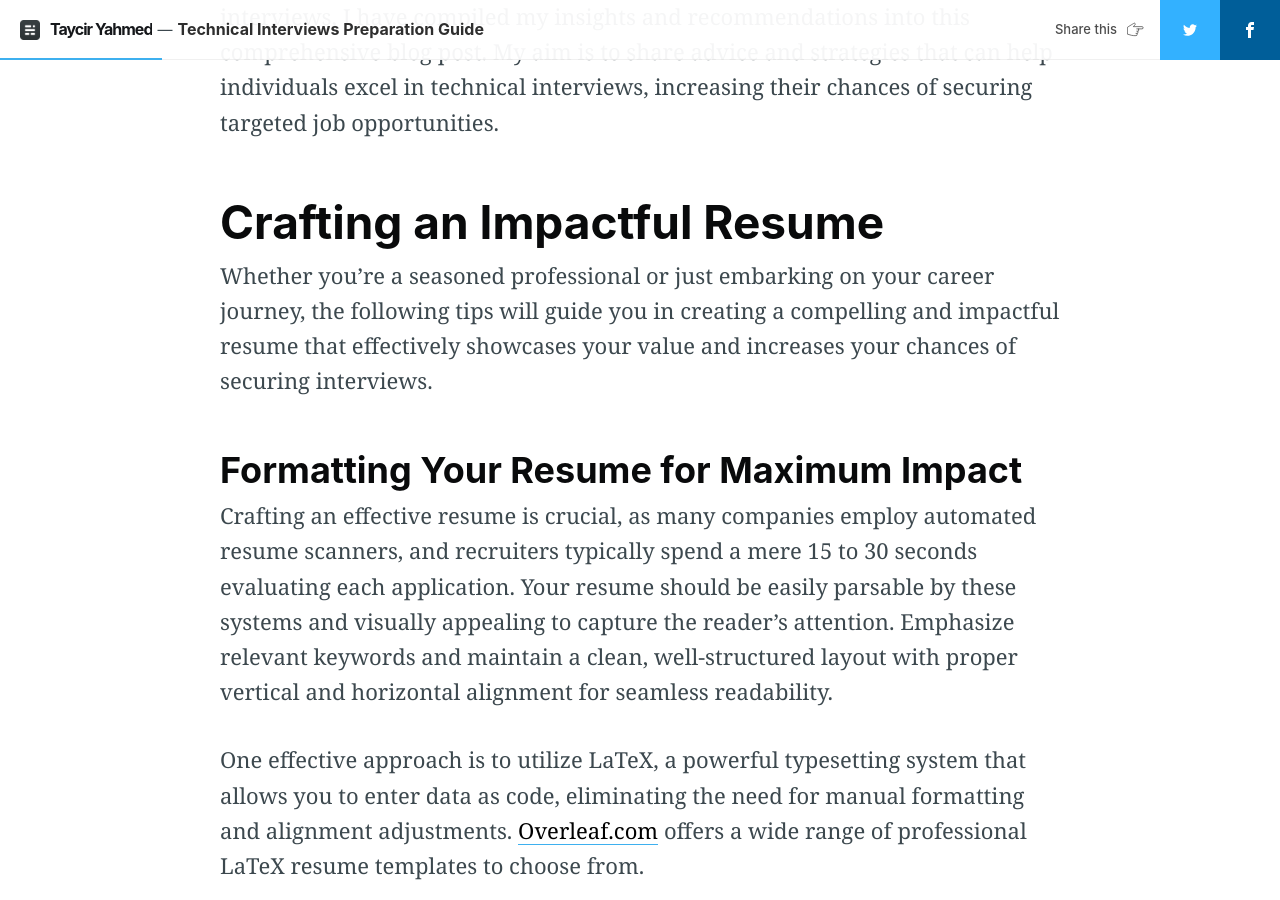
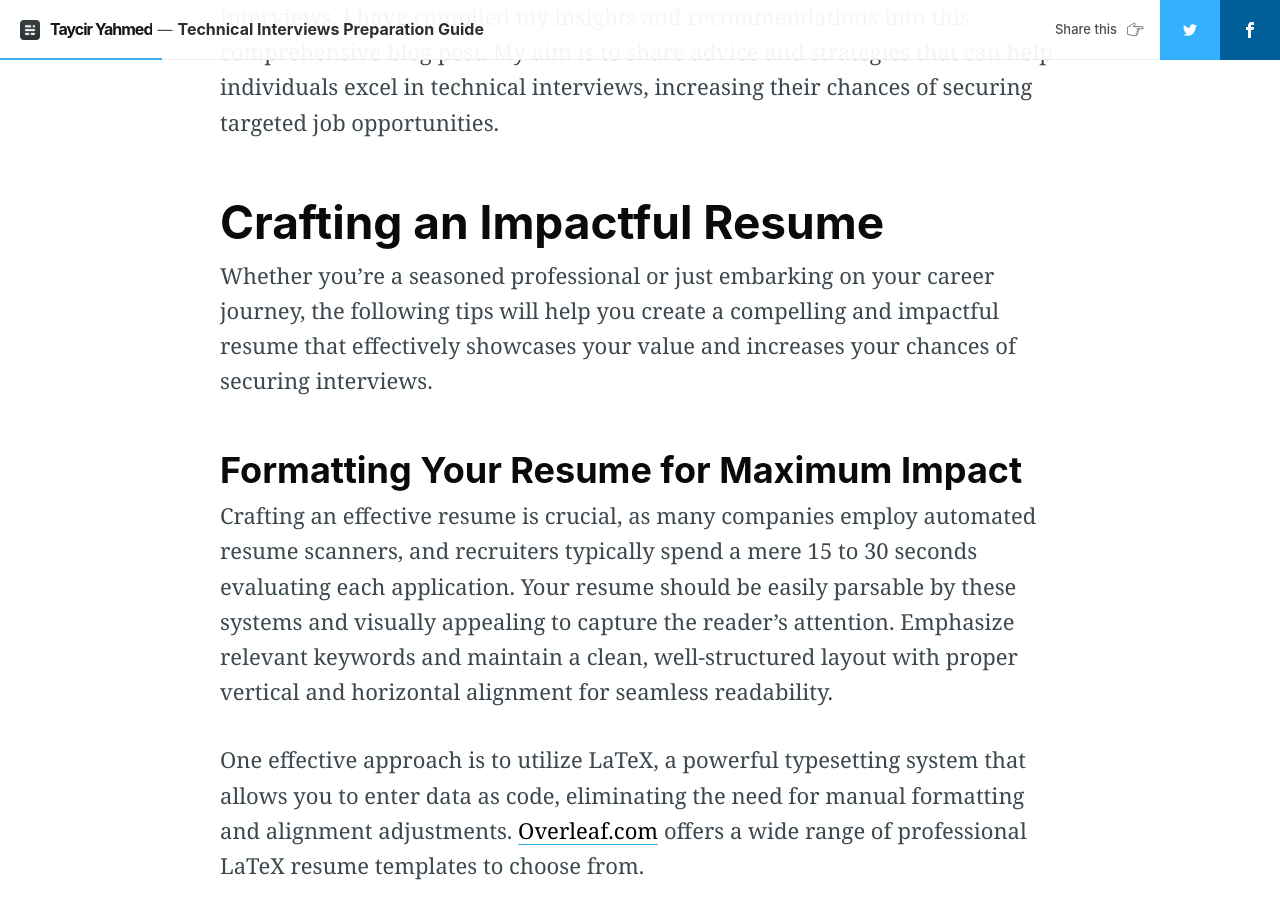
Before and after one commit to tayciryahmed/tayciryahmed.github.io, a Jekyll site: the page built from _posts/2024-05-27-tech-interviews-guide.markdown, in a window 1280 px wide and 900 px high, scrolled down 1332 px. Built offline with Jekyll 4.4.1, drawn with Linux system fonts in a browser that asks for light colours; nearby versions of some CDN libraries; comment, search, counter and statistics services are not loaded.

Commit message:
Update 2024-05-27-tech-interviews-guide.markdown

```diff
--- a/_posts/2024-05-27-tech-interviews-guide.markdown
+++ b/_posts/2024-05-27-tech-interviews-guide.markdown
@@ -16,7 +16,7 @@
 Given the frequent requests I receive for guidance on preparing for technical interviews, I have compiled my insights and recommendations into this comprehensive blog post. My aim is to share  advice and strategies that can help individuals excel in technical interviews, increasing their chances of securing targeted job opportunities.
 
 # Crafting an Impactful Resume
-Whether you're a seasoned professional or just embarking on your career journey, the following tips will guide you in creating a compelling and impactful resume that effectively showcases your value and increases your chances of securing interviews.
+Whether you're a seasoned professional or just embarking on your career journey, the following tips will help you create a compelling and impactful resume that effectively showcases your value and increases your chances of securing interviews.
 
 ## Formatting Your Resume for Maximum Impact
 Crafting an effective resume is crucial, as many companies employ automated resume scanners, and recruiters typically spend a mere 15 to 30 seconds evaluating each application. Your resume should be easily parsable by these systems and visually appealing to capture the reader's attention. Emphasize relevant keywords and maintain a clean, well-structured layout with proper vertical and horizontal alignment for seamless readability.
```
